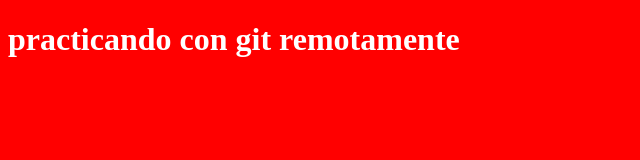
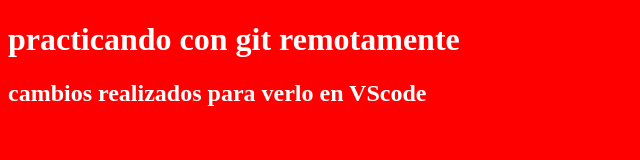
Before and after one commit to INKINSS/PracticandoConGit, a plain HTML site: page index.html in a window 1280 px wide. Shown: the whole page, without its empty margins (0-640 px from the left). Drawn offline with Linux system fonts and the light colour scheme.

Commit message:
commit hecho desde VScode

```diff
--- a/index.html
+++ b/index.html
@@ -3,11 +3,12 @@
 <head>
     <meta charset="UTF-8">
     <meta name="viewport" content="width=device-width, initial-scale=1.0">
-    <title>Document</title>
+    <title>probando herramientas de VScode</title>
     <link rel="stylesheet" href="style.css">
 </head>
 <body>
     <h1>practicando con git remotamente</h1>
+    <h2>cambios realizados para verlo en VScode</h2>
     <script src="js.js"></script>
 </body>
 </html>
```
Also changed, not shown: 1 other file.
